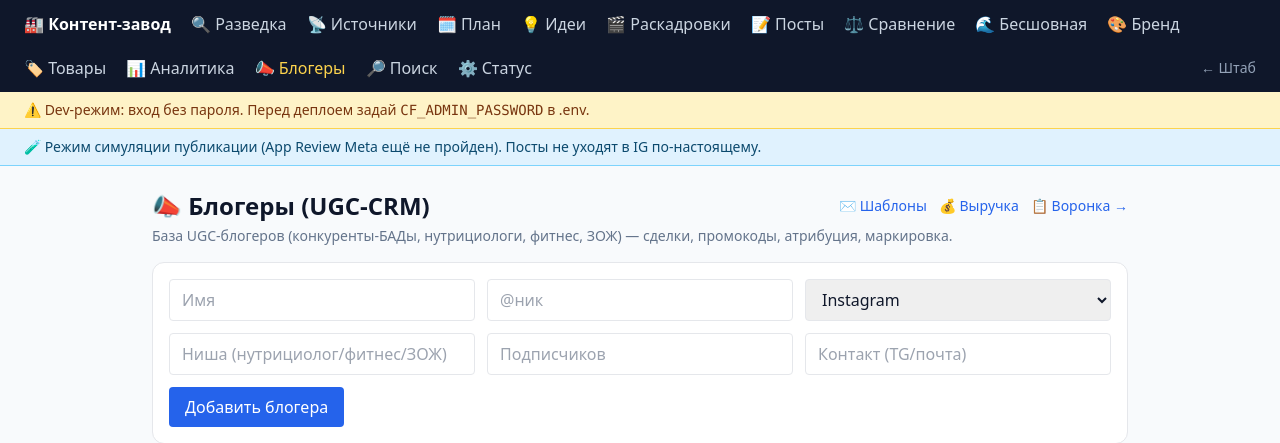
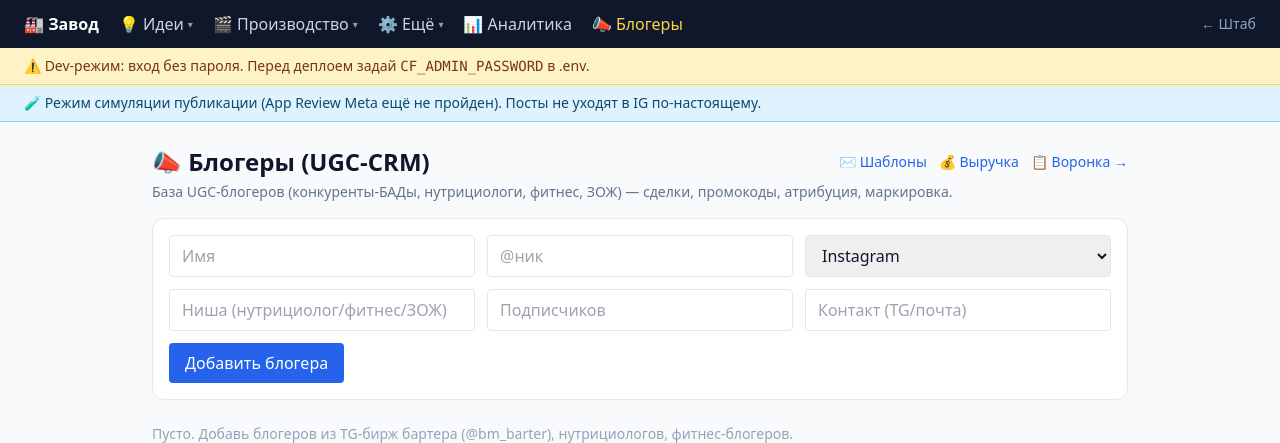
Before and after one commit to powerelix-app/instagram-automation, a FastAPI app: page /bloggers in a window 1280 px wide. Shown: the top 443 px of the page. Run offline with FastAPI, Linux system fonts and the light colour scheme; some libraries are stand-ins or nearby versions.

Commit message:
ux(nav): сгруппировал навигацию в выпадающие меню (15 вкладок → 6 групп)
Идеи (разведка/источники/идеи/план) · Производство (раскадровки/посты/сравнение/бесшовная) ·
Ещё (бренд/товары/поиск/статус) + Аналитика + Блогеры. Помещается в один ряд.

Co-Authored-By: Claude Opus 4.8 (1M context) <noreply@anthropic.com>

```diff
--- a/ig_automation/web/templates/base.html
+++ b/ig_automation/web/templates/base.html
@@ -11,22 +11,23 @@
 <body class="bg-slate-50 text-slate-900">
 <nav class="bg-slate-900 text-white">
   <div class="max-w-full px-3 sm:px-6 py-3 flex items-center gap-2 sm:gap-5 flex-wrap text-sm sm:text-base">
-    <a href="/" class="font-semibold">🏭 Контент-завод</a>
-    {# Готовые разделы — ссылки; будущие стадии конвейера — серым «скоро». #}
-    <a href="/recon" class="text-slate-300 hover:text-white">🔍 Разведка</a>
-    <a href="/sources" class="text-slate-300 hover:text-white">📡 Источники</a>
-    <a href="/plan" class="text-slate-300 hover:text-white">🗓️ План</a>
-    <a href="/ideas" class="text-slate-300 hover:text-white">💡 Идеи</a>
-    <a href="/storyboards" class="text-slate-300 hover:text-white">🎬 Раскадровки</a>
-    <a href="/posts" class="text-slate-300 hover:text-white">📝 Посты</a>
-    <a href="/compare" class="text-slate-300 hover:text-white">⚖️ Сравнение</a>
-    <a href="/seamless" class="text-slate-300 hover:text-white">🌊 Бесшовная</a>
-    <a href="/brand" class="text-slate-300 hover:text-white">🎨 Бренд</a>
-    <a href="/catalog" class="text-slate-300 hover:text-white">🏷️ Товары</a>
-    <a href="/analytics" class="text-slate-300 hover:text-white">📊 Аналитика</a>
-    <a href="/bloggers" class="text-amber-300 hover:text-white">📣 Блогеры</a>
-    <a href="/search" class="text-slate-300 hover:text-white">🔎 Поиск</a>
-    <a href="/status" class="text-slate-300 hover:text-white">⚙️ Статус</a>
+    <a href="/" class="font-semibold whitespace-nowrap">🏭 Завод</a>
+    {# Сгруппировано по смыслу в выпадающие меню (наведи мышь). #}
+    {% set navgroups = [
+      ('💡 Идеи', [('/recon','🔍 Разведка'),('/sources','📡 Источники'),('/ideas','💡 Банк идей'),('/plan','🗓️ План')]),
+      ('🎬 Производство', [('/storyboards','🎬 Раскадровки'),('/posts','📝 Посты'),('/compare','⚖️ Сравнение'),('/seamless','🌊 Бесшовная')]),
+      ('⚙️ Ещё', [('/brand','🎨 Бренд'),('/catalog','🏷️ Товары'),('/search','🔎 Поиск'),('/status','⚙️ Статус')]),
+    ] %}
+    {% for label, items in navgroups %}
+    <div class="relative group">
+      <button type="button" class="text-slate-300 group-hover:text-white flex items-center gap-1 whitespace-nowrap">{{ label }} <span class="text-[10px] opacity-70">▾</span></button>
+      <div class="absolute left-0 top-full hidden group-hover:block bg-slate-800 rounded-lg shadow-xl py-1 z-50 min-w-[180px] border border-slate-700">
+        {% for href, name in items %}<a href="{{ href }}" class="block px-4 py-2 text-slate-200 hover:bg-slate-700 hover:text-white whitespace-nowrap">{{ name }}</a>{% endfor %}
+      </div>
+    </div>
+    {% endfor %}
+    <a href="/analytics" class="text-slate-300 hover:text-white whitespace-nowrap">📊 Аналитика</a>
+    <a href="/bloggers" class="text-amber-300 hover:text-white whitespace-nowrap">📣 Блогеры</a>
     <div class="ml-auto flex items-center gap-3">
       <a href="https://dashboard.bandabogachey.online/" class="text-slate-400 hover:text-white text-sm">← Штаб</a>
       {% if not auth_disabled %}
```
